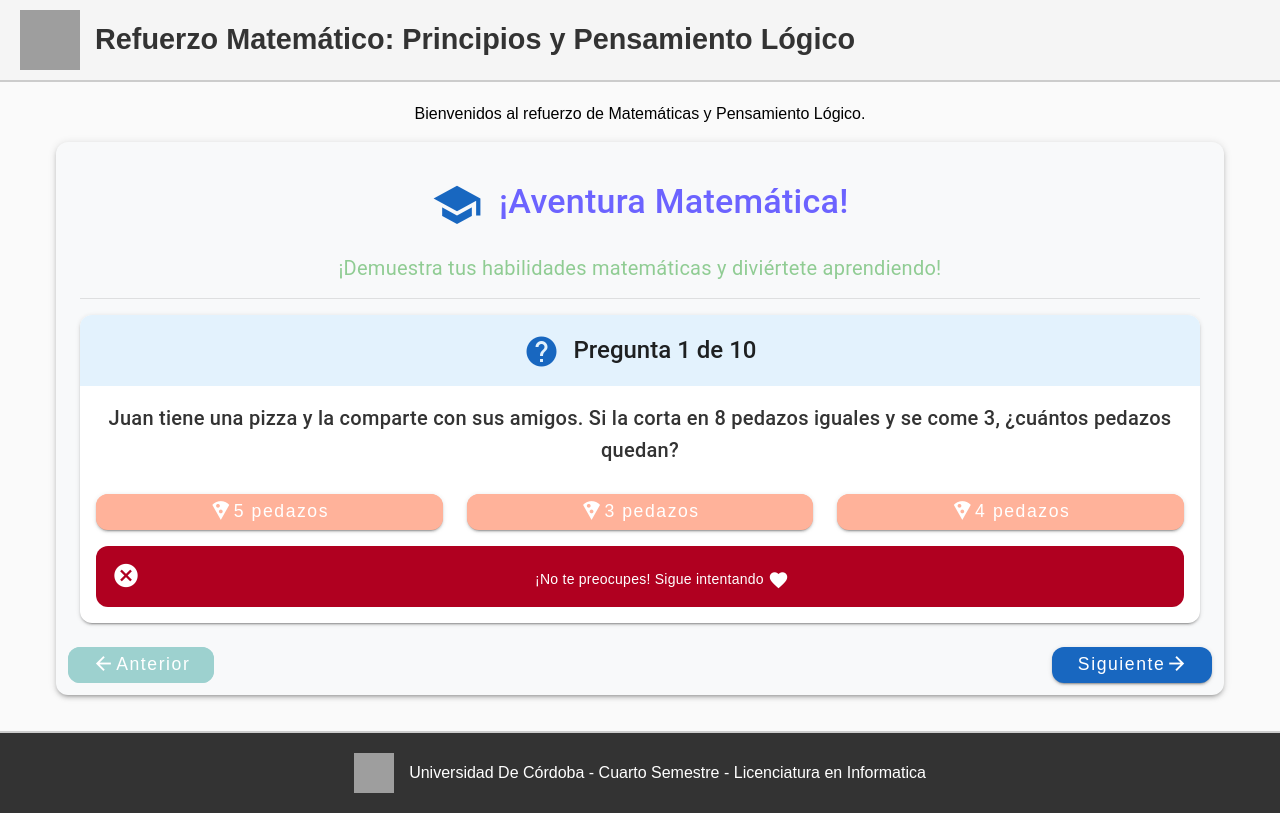
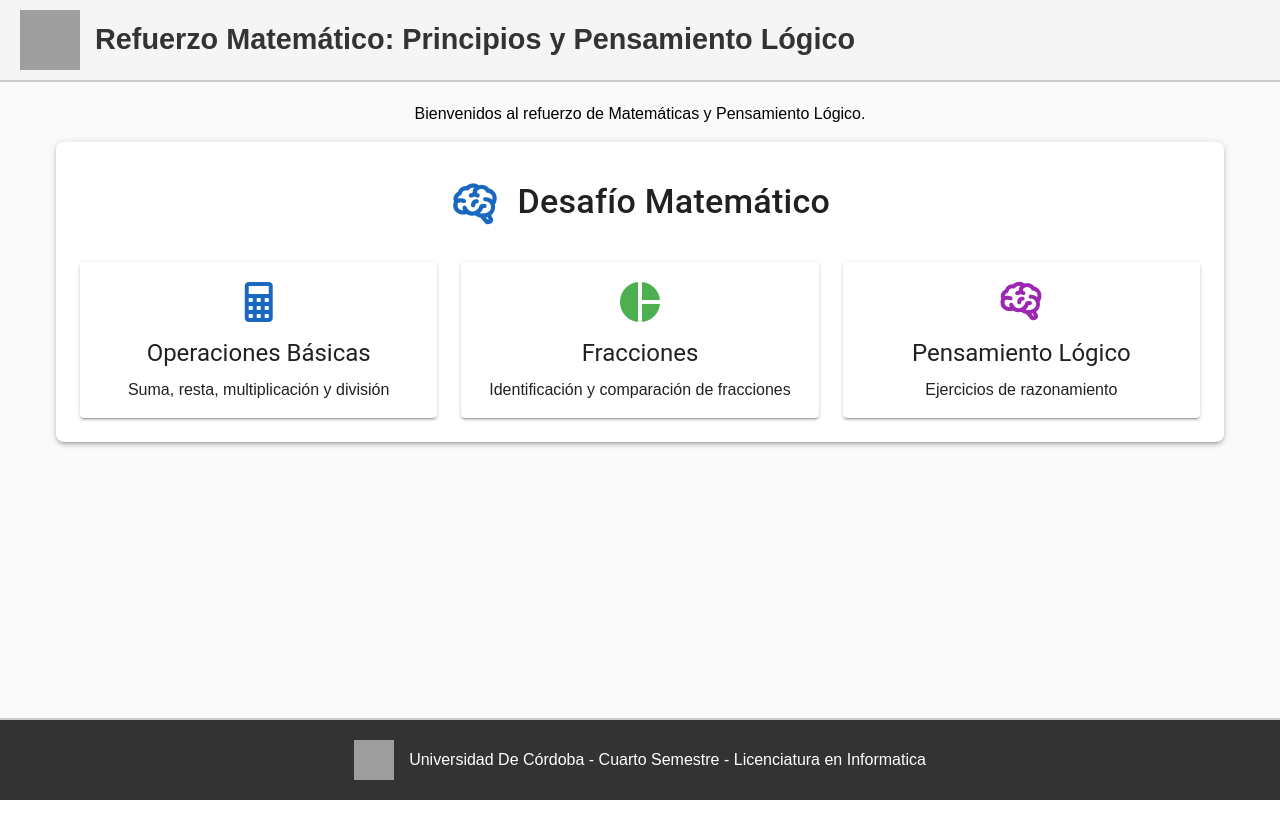
Before and after one commit to MarioAhr17/oba-, a Nuxt app: page /actividades in a window 1280 px wide. Built offline with nearby package versions, Linux system fonts and the light colour scheme; grey boxes are pictures that could not be loaded.

Commit message:
porfin
ponganle el boton

```diff
--- a/pages/actividades.vue
+++ b/pages/actividades.vue
@@ -1,123 +1,143 @@
 <template>
   <v-container>
-    <v-card class="pa-6 rounded-lg elevation-3" style="background-color: #f8f9fa">
-      <v-card-title class="text-h4 text-center mb-4" style="color: #6c63ff">
-        <v-icon large color="primary" class="mr-2">mdi-school</v-icon>
-        ¡Aventura Matemática!
+    <!-- Selección de categoría -->
+    <template v-if="!categorySelected">
+      <v-card class="pa-6 rounded-lg elevation-3">
+        <v-card-title class="text-h4 text-center primary--text mb-6">
+          <v-icon large color="primary" class="mr-2">mdi-brain</v-icon>
+          Desafío Matemático
         </v-card-title>
 
-      <v-card-subtitle class="text-center text-h6 mb-4" style="color: #4caf50">
-        ¡Demuestra tus habilidades matemáticas y diviértete aprendiendo!
-      </v-card-subtitle>
+        <v-row>
+          <v-col cols="12" md="4" v-for="(category, index) in categories" :key="index">
+            <v-card
+              class="pa-4 text-center category-card"
+              elevation="2"
+              @click="selectCategory(index)"
+              hover
+            >
+              <v-icon size="48" :color="category.color" class="mb-3">{{ category.icon }}</v-icon>
+              <h3 class="text-h5 mb-2">{{ category.name }}</h3>
+              <p class="mb-0">{{ category.description }}</p>
+            </v-card>
+          </v-col>
+        </v-row>
+      </v-card>
+    </template>
 
-      <v-divider class="my-4"></v-divider>
-
-      <!-- Mostrar preguntas dinámicamente -->
-      <template v-if="!isQuizFinished">
-        <v-card outlined class="mb-4 rounded-lg elevation-2" style="background-color: white">
-          <v-card-title class="text-h5 py-4" style="background-color: #e3f2fd">
-            <v-icon color="primary" class="mr-2">mdi-help-circle</v-icon>
-            Pregunta {{ currentQuestion + 1 }} de {{ questions.length }}
+    <!-- Quiz en progreso -->
+    <template v-else-if="!isQuizFinished">
+      <v-card class="pa-6 rounded-lg elevation-3">
+        <v-card-title class="text-h4 text-center mb-4" :class="`${categories[selectedCategory].color}--text`">
+          {{ categories[selectedCategory].name }}
         </v-card-title>
 
-          <v-card-text class="pa-4">
-            <div class="text-h6 mb-4" style="color: #333">
-              {{ questions[currentQuestion].text }}
-            </div>
+        <v-progress-linear
+          :value="(currentQuestion + 1) / currentQuestions.length * 100"
+          height="10"
+          rounded
+          :color="categories[selectedCategory].color"
+          class="mb-6"
+        ></v-progress-linear>
+
+        <v-card outlined class="mb-4 rounded-lg elevation-1">
+          <v-card-title class="text-h6 pa-4">
+            Pregunta {{ currentQuestion + 1 }} de {{ currentQuestions.length }}: {{ currentQuestions[currentQuestion].text }}
+          </v-card-title>
+
+          <v-card-text>
             <v-row class="mt-3">
               <v-col
-                v-for="(option, index) in questions[currentQuestion].options"
+                v-for="(option, index) in currentQuestions[currentQuestion].options"
                 :key="index"
                 cols="12"
-                md="4"
+                sm="6"
               >
                 <v-btn
                   block
-                  x-large
                   :color="option.color"
-                  class="py-4 rounded-lg elevation-2 white--text"
-                  style="font-size: 1.1rem"
-                  @click="selectAnswer(currentQuestion, option.value)"
-                  :disabled="feedback[currentQuestion] !== null"
+                  class="pa-4 white--text"
+                  :disabled="answered"
+                  @click="selectAnswer(option)"
+                  elevation="2"
                 >
-                  <v-icon left>{{ option.icon }}</v-icon>
                   {{ option.text }}
                 </v-btn>
               </v-col>
             </v-row>
 
             <v-alert
-              v-if="feedback[currentQuestion] !== null"
-              :type="feedback[currentQuestion] ? 'success' : 'error'"
-              class="mt-4 rounded-lg"
+              v-if="answered"
+              :type="isCorrect ? 'success' : 'error'"
+              class="mt-4"
               dense
             >
-              <div class="text-h6">{{ feedbackMessages[currentQuestion] }}</div>
-              <div v-if="!feedback[currentQuestion]" class="mt-2">
-                ¡No te preocupes! Sigue intentando
-                <v-icon>mdi-heart</v-icon>
+              {{ feedbackMessage }}
+              <div v-if="currentQuestions[currentQuestion].explanation" class="mt-2">
+                {{ currentQuestions[currentQuestion].explanation }}
               </div>
             </v-alert>
           </v-card-text>
         </v-card>
 
-        <!-- Navegación entre preguntas -->
-        <v-row justify="space-between" class="mt-6">
+        <v-row justify="space-between">
           <v-btn
+            :disabled="currentQuestion === 0"
             @click="prevQuestion"
-            :disabled="currentQuestion === 0"
-            color="secondary"
-            class="px-6 rounded-lg"
+            :color="categories[selectedCategory].color"
+            outlined
           >
             <v-icon left>mdi-arrow-left</v-icon>
             Anterior
           </v-btn>
 
           <v-btn
+            v-if="currentQuestion < currentQuestions.length - 1"
+            :disabled="!answered"
             @click="nextQuestion"
-            :disabled="feedback[currentQuestion] === null || currentQuestion === questions.length - 1"
-            color="primary"
-            class="px-6 rounded-lg"
+            :color="categories[selectedCategory].color"
           >
             Siguiente
             <v-icon right>mdi-arrow-right</v-icon>
           </v-btn>
 
           <v-btn
-            v-if="currentQuestion === questions.length - 1"
+            v-else
+            :disabled="!answered"
             @click="finishQuiz"
             color="success"
-            class="px-6 rounded-lg"
           >
-            <v-icon left>mdi-check-circle</v-icon>
-            ¡Terminar!
+            Finalizar
+            <v-icon right>mdi-check-circle</v-icon>
           </v-btn>
         </v-row>
+      </v-card>
     </template>
 
-      <!-- Mostrar resultados -->
+    <!-- Resultados -->
     <template v-else>
-        <v-card class="pa-6 text-center" style="background-color: white">
-          <v-icon color="success" size="64" class="mb-4">mdi-trophy</v-icon>
-          <h2 class="text-h4 text-success mb-4">¡Felicitaciones!</h2>
+      <v-card class="pa-6 rounded-lg elevation-3">
+        <v-card-title class="text-h4 text-center success--text mb-6">
+          <v-icon large color="success" class="mr-2">mdi-trophy</v-icon>
+          ¡Felicitaciones!
+        </v-card-title>
 
-          <v-card class="mb-4 pa-4" outlined>
-            <div class="text-h6 mb-2">Tus Resultados:</div>
-            <v-row justify="center" class="mt-2">
-              <v-col cols="12" sm="4">
-                <div class="success--text text-h5">
-                  <v-icon color="success">mdi-check</v-icon>
+        <v-card class="mb-6 pa-4" outlined>
+          <v-row justify="center">
+            <v-col cols="12" md="4" class="text-center">
+              <div class="text-h6 success--text">
+                <v-icon color="success">mdi-check-circle</v-icon>
                 {{ score }} Correctas
               </div>
             </v-col>
-              <v-col cols="12" sm="4">
-                <div class="error--text text-h5">
-                  <v-icon color="error">mdi-close</v-icon>
-                  {{ questions.length - score }} Incorrectas
+            <v-col cols="12" md="4" class="text-center">
+              <div class="text-h6 error--text">
+                <v-icon color="error">mdi-close-circle</v-icon>
+                {{ currentQuestions.length - score }} Incorrectas
               </div>
             </v-col>
-              <v-col cols="12" sm="4">
-                <div class="primary--text text-h5">
+            <v-col cols="12" md="4" class="text-center">
+              <div class="text-h6 primary--text">
                 <v-icon color="primary">mdi-star</v-icon>
                 Nota: {{ grade }}/5
               </div>
@@ -125,18 +145,53 @@
           </v-row>
         </v-card>
 
+        <v-card outlined>
+          <v-list>
+            <v-list-item
+              v-for="(answer, index) in answers"
+              :key="index"
+              :class="answer.correct ? 'success--text' : 'error--text'"
+            >
+              <v-list-item-content>
+                <v-list-item-title>
+                  <v-icon :color="answer.correct ? 'success' : 'error'" class="mr-2">
+                    {{ answer.correct ? 'mdi-check-circle' : 'mdi-close-circle' }}
+                  </v-icon>
+                  Pregunta {{ index + 1 }}
+                </v-list-item-title>
+                <v-list-item-subtitle class="mt-2">
+                  {{ currentQuestions[index].text }}
+                </v-list-item-subtitle>
+                <v-list-item-subtitle class="mt-1">
+                  <strong>Tu respuesta:</strong> {{ answer.selected }}
+                </v-list-item-subtitle>
+                <v-list-item-subtitle v-if="!answer.correct" class="mt-1">
+                  <strong>Respuesta correcta:</strong> {{ answer.correct_answer }}
+                </v-list-item-subtitle>
+              </v-list-item-content>
+            </v-list-item>
+          </v-list>
+        </v-card>
+
+        <v-row justify="center" class="mt-6">
           <v-btn
             color="primary"
-            class="mt-4 px-6"
-            x-large
+            class="mr-4"
+            @click="resetCategory"
+          >
+            <v-icon left>mdi-format-list-bulleted</v-icon>
+            Elegir otra categoría
+          </v-btn>
+          <v-btn
+            :color="categories[selectedCategory].color"
             @click="resetQuiz"
           >
             <v-icon left>mdi-refresh</v-icon>
-            ¡Jugar de nuevo!
+            Intentar de nuevo
           </v-btn>
+        </v-row>
       </v-card>
     </template>
-    </v-card>
   </v-container>
 </template>
 
@@ -144,149 +199,245 @@
 export default {
   data() {
     return {
+      categorySelected: false,
+      selectedCategory: null,
       currentQuestion: 0,
       score: 0,
       grade: 0,
       isQuizFinished: false,
-      userAnswers: [],
-      feedback: [],
-      feedbackMessages: [],
-      questions: [
+      answered: false,
+      isCorrect: false,
+      feedbackMessage: '',
+      answers: [],
+      categories: [
         {
-          text: "Juan tiene una pizza y la comparte con sus amigos. Si la corta en 8 pedazos iguales y se come 3, ¿cuántos pedazos quedan?",
-          options: [
-            { text: "5 pedazos", value: true, color: "#FF7043", icon: "mdi-pizza" },
-            { text: "3 pedazos", value: false, color: "#FF7043", icon: "mdi-pizza" },
-            { text: "4 pedazos", value: false, color: "#FF7043", icon: "mdi-pizza" },
-          ],
+          name: "Operaciones Básicas",
+          description: "Suma, resta, multiplicación y división",
+          icon: "mdi-calculator",
+          color: "primary"
         },
         {
-          text: "Si tienes 10 dulces y tu mejor amigo te regala 5 más, ¿cuántos dulces tienes ahora?",
-          options: [
-            { text: "15 dulces", value: true, color: "#EC407A", icon: "mdi-candy" },
-            { text: "10 dulces", value: false, color: "#EC407A", icon: "mdi-candy" },
-            { text: "5 dulces", value: false, color: "#EC407A", icon: "mdi-candy" },
-          ],
+          name: "Fracciones",
+          description: "Identificación y comparación de fracciones",
+          icon: "mdi-chart-pie",
+          color: "success"
         },
         {
-          text: "En una fiesta hay 4 grupos de 3 globos cada uno. ¿Cuántos globos hay en total?",
+          name: "Pensamiento Lógico",
+          description: "Ejercicios de razonamiento",
+          icon: "mdi-brain",
+          color: "purple"
+        }
+      ],
+      questionsByCategory: {
+        0: [ // Operaciones Básicas
+          {
+            text: "¿Cuánto es 235 + 167?",
             options: [
-            { text: "12 globos", value: true, color: "#7E57C2", icon: "mdi-balloon" },
-            { text: "7 globos", value: false, color: "#7E57C2", icon: "mdi-balloon" },
-            { text: "10 globos", value: false, color: "#7E57C2", icon: "mdi-balloon" },
+              { text: "402", value: true, color: "primary" },
+              { text: "392", value: false, color: "primary" },
+              { text: "412", value: false, color: "primary" }
             ],
+            explanation: "235 + 167 = 402"
           },
           {
-          text: "Si corres 2 vueltas al parque cada día, ¿cuántas vueltas darás en 5 días?",
+            text: "Si tienes 528 y restas 239, ¿cuánto queda?",
             options: [
-            { text: "10 vueltas", value: true, color: "#42A5F5", icon: "mdi-run" },
-            { text: "8 vueltas", value: false, color: "#42A5F5", icon: "mdi-run" },
-            { text: "12 vueltas", value: false, color: "#42A5F5", icon: "mdi-run" },
+              { text: "289", value: true, color: "primary" },
+              { text: "279", value: false, color: "primary" },
+              { text: "299", value: false, color: "primary" }
             ],
+            explanation: "528 - 239 = 289"
           },
           {
-          text: "María tiene 15 manzanas y quiere repartirlas entre 3 amigos por igual. ¿Cuántas manzanas recibirá cada amigo?",
+            text: "¿Cuánto es 12 × 15?",
             options: [
-            { text: "5 manzanas", value: true, color: "#66BB6A", icon: "mdi-fruit-apple" },
-            { text: "4 manzanas", value: false, color: "#66BB6A", icon: "mdi-fruit-apple" },
-            { text: "6 manzanas", value: false, color: "#66BB6A", icon: "mdi-fruit-apple" },
+              { text: "180", value: true, color: "primary" },
+              { text: "170", value: false, color: "primary" },
+              { text: "190", value: false, color: "primary" }
             ],
+            explanation: "12 × 15 = 180"
           },
           {
-          text: "Si pintas 3 dibujos cada hora, ¿cuántos dibujos pintarás en 4 horas?",
+            text: "¿Cuál es el resultado de 144 ÷ 12?",
             options: [
-            { text: "12 dibujos", value: true, color: "#FFA726", icon: "mdi-palette" },
-            { text: "7 dibujos", value: false, color: "#FFA726", icon: "mdi-palette" },
-            { text: "9 dibujos", value: false, color: "#FFA726", icon: "mdi-palette" },
+              { text: "12", value: true, color: "primary" },
+              { text: "14", value: false, color: "primary" },
+              { text: "10", value: false, color: "primary" }
             ],
+            explanation: "144 ÷ 12 = 12"
           },
           {
-          text: "Un carro tiene 4 ruedas. ¿Cuántas ruedas tienen 3 carros juntos?",
+            text: "¿Cuánto es 456 + 789?",
             options: [
-            { text: "12 ruedas", value: true, color: "#26A69A", icon: "mdi-car" },
-            { text: "9 ruedas", value: false, color: "#26A69A", icon: "mdi-car" },
-            { text: "15 ruedas", value: false, color: "#26A69A", icon: "mdi-car" },
+              { text: "1,245", value: true, color: "primary" },
+              { text: "1,235", value: false, color: "primary" },
+              { text: "1,255", value: false, color: "primary" }
             ],
+            explanation: "456 + 789 = 1,245"
+          }
+        ],
+        1: [ // Fracciones
+          {
+            text: "¿Qué fracción es mayor: 3/4 o 2/3?",
+            options: [
+              { text: "3/4", value: true, color: "success" },
+              { text: "2/3", value: false, color: "success" },
+              { text: "Son iguales", value: false, color: "success" }
+            ],
+            explanation: "3/4 = 0.75 y 2/3 = 0.666... Por lo tanto, 3/4 es mayor"
           },
           {
-          text: "En el circo hay 8 payasos. Si cada payaso tiene 2 globos, ¿cuántos globos hay en total?",
+            text: "Si tienes 1/2 de una pizza y comes 1/4, ¿cuánto queda?",
             options: [
-            { text: "16 globos", value: true, color: "#AB47BC", icon: "mdi-party-popper" },
-            { text: "10 globos", value: false, color: "#AB47BC", icon: "mdi-party-popper" },
-            { text: "14 globos", value: false, color: "#AB47BC", icon: "mdi-party-popper" },
+              { text: "1/4", value: true, color: "success" },
+              { text: "1/3", value: false, color: "success" },
+              { text: "2/4", value: false, color: "success" }
             ],
+            explanation: "1/2 - 1/4 = 1/4"
           },
           {
-          text: "Si nadas 2 vueltas a la piscina por la mañana y 3 por la tarde, ¿cuántas vueltas nadas en total?",
+            text: "¿Cuál es el resultado de 1/3 + 1/6?",
             options: [
-            { text: "5 vueltas", value: true, color: "#29B6F6", icon: "mdi-swim" },
-            { text: "6 vueltas", value: false, color: "#29B6F6", icon: "mdi-swim" },
-            { text: "4 vueltas", value: false, color: "#29B6F6", icon: "mdi-swim" },
+              { text: "1/2", value: true, color: "success" },
+              { text: "2/6", value: false, color: "success" },
+              { text: "2/3", value: false, color: "success" }
             ],
+            explanation: "1/3 + 1/6 = 3/6 + 1/6 = 4/6 = 1/2"
           },
           {
-          text: "Tienes 20 minutos para jugar y cada partida dura 5 minutos. ¿Cuántas partidas puedes jugar?",
+            text: "¿Qué fracción representa 50%?",
             options: [
-            { text: "4 partidas", value: true, color: "#EF5350", icon: "mdi-gamepad-variant" },
-            { text: "5 partidas", value: false, color: "#EF5350", icon: "mdi-gamepad-variant" },
-            { text: "3 partidas", value: false, color: "#EF5350", icon: "mdi-gamepad-variant" },
+              { text: "1/2", value: true, color: "success" },
+              { text: "1/4", value: false, color: "success" },
+              { text: "2/3", value: false, color: "success" }
             ],
+            explanation: "50% = 50/100 = 1/2"
           }
         ],
+        2: [ // Pensamiento Lógico
+          {
+            text: "Si un tren viaja a 60 km/h, ¿cuánto recorrerá en 2.5 horas?",
+            options: [
+              { text: "150 km", value: true, color: "purple" },
+              { text: "140 km", value: false, color: "purple" },
+              { text: "160 km", value: false, color: "purple" }
+            ],
+            explanation: "60 km/h × 2.5 h = 150 km"
+          },
+          {
+            text: "Si 3 lápices cuestan $9, ¿cuánto cuestan 7 lápices?",
+            options: [
+              { text: "$21", value: true, color: "purple" },
+              { text: "$18", value: false, color: "purple" },
+              { text: "$24", value: false, color: "purple" }
+            ],
+            explanation: "Si 3 lápices = $9, entonces 1 lápiz = $3. Por lo tanto, 7 lápices = $21"
+          },
+          {
+            text: "Juan tiene el doble de la edad de María. Si María tiene 15 años, ¿cuántos años tendrá Juan en 5 años?",
+            options: [
+              { text: "35 años", value: true, color: "purple" },
+              { text: "30 años", value: false, color: "purple" },
+              { text: "40 años", value: false, color: "purple" }
+            ],
+            explanation: "Juan tiene 30 años (doble de 15). En 5 años tendrá 35 años"
+          },
+          {
+            text: "En una biblioteca, 1/3 de los libros son de historia, 1/4 son de ciencia y el resto son de literatura. ¿Qué fracción son los libros de literatura?",
+            options: [
+              { text: "5/12", value: true, color: "purple" },
+              { text: "1/2", value: false, color: "purple" },
+              { text: "7/12", value: false, color: "purple" }
+            ],
+            explanation: "1/3 + 1/4 = 4/12 + 3/12 = 7/12. Por lo tanto, queda 5/12 para literatura"
+          }
+        ]
+      }
     };
   },
+  computed: {
+    currentQuestions() {
+      return this.questionsByCategory[this.selectedCategory] || [];
+    }
+  },
   methods: {
-    selectAnswer(questionIndex, value) {
-      const selectedOption = this.questions[questionIndex].options.find((opt) => opt.value === value);
-      this.userAnswers[questionIndex] = selectedOption;
-      this.feedback[questionIndex] = value;
-      this.feedbackMessages[questionIndex] = value
-        ? "¡Correcto! ¡Muy bien hecho!"
-        : `No es correcto. La respuesta correcta es ${this.questions[questionIndex].options.find((opt) => opt.value).text}`;
-      if (value) this.score++;
+    selectCategory(index) {
+      this.selectedCategory = index;
+      this.categorySelected = true;
+      this.resetQuiz();
+    },
+    selectAnswer(option) {
+      if (this.answered) return;
+
+      this.answered = true;
+      this.isCorrect = option.value;
+
+      if (this.isCorrect) {
+        this.score++;
+        this.feedbackMessage = "¡Correcto! ¡Muy bien!";
+      } else {
+        this.feedbackMessage = `Incorrecto. La respuesta correcta es: ${
+          this.currentQuestions[this.currentQuestion].options.find(opt => opt.value).text
+        }`;
+      }
+
+      this.answers[this.currentQuestion] = {
+        selected: option.text,
+        correct: option.value,
+        correct_answer: this.currentQuestions[this.currentQuestion].options.find(opt => opt.value).text
+      };
     },
     nextQuestion() {
-      if (this.currentQuestion < this.questions.length - 1) {
+      if (this.currentQuestion < this.currentQuestions.length - 1) {
         this.currentQuestion++;
+        this.answered = false;
+        this.feedbackMessage = '';
       }
     },
     prevQuestion() {
       if (this.currentQuestion > 0) {
         this.currentQuestion--;
+        this.answered = this.answers[this.currentQuestion] !== undefined;
+        this.feedbackMessage = '';
       }
     },
     finishQuiz() {
       this.isQuizFinished = true;
-      this.grade = Math.ceil((this.score / this.questions.length) * 5);
+      this.grade = Math.ceil((this.score / this.currentQuestions.length) * 5);
     },
     resetQuiz() {
       this.currentQuestion = 0;
       this.score = 0;
       this.grade = 0;
       this.isQuizFinished = false;
-      this.userAnswers = [];
-      this.feedback = [];
-      this.feedbackMessages = [];
+      this.answered = false;
+      this.feedbackMessage = '';
+      this.answers = [];
     },
-  },
+    resetCategory() {
+      this.categorySelected = false;
+      this.selectedCategory = null;
+      this.resetQuiz();
+    }
+  }
 };
 </script>
 
 <style scoped>
-.text-center {
-  text-align: center;
+.category-card {
+  cursor: pointer;
+  transition: all 0.3s ease;
 }
-.rounded-lg {
-  border-radius: 12px !important;
+.category-card:hover {
+  transform: translateY(-5px);
 }
-.text-success {
-  color: #4caf50 !important;
-}
-.text-error {
-  color: #f44336 !important;
+.v-list-item {
+  margin-bottom: 16px;
+  border-radius: 8px;
+  background-color: #f5f5f5;
 }
 .v-btn {
   text-transform: none !important;
-  font-size: 1.1rem !important;
 }
 </style>
```
Lines whose indentation alone changed are shown as unchanged.
